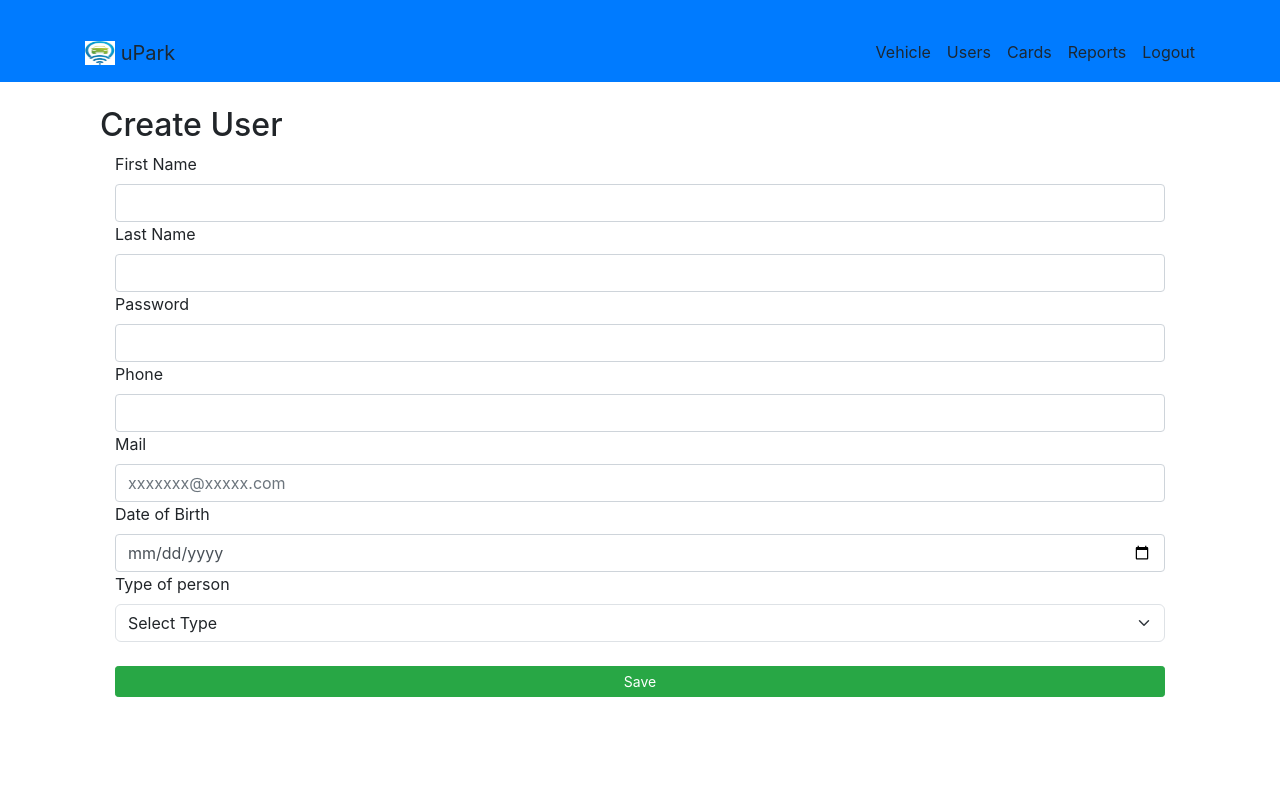
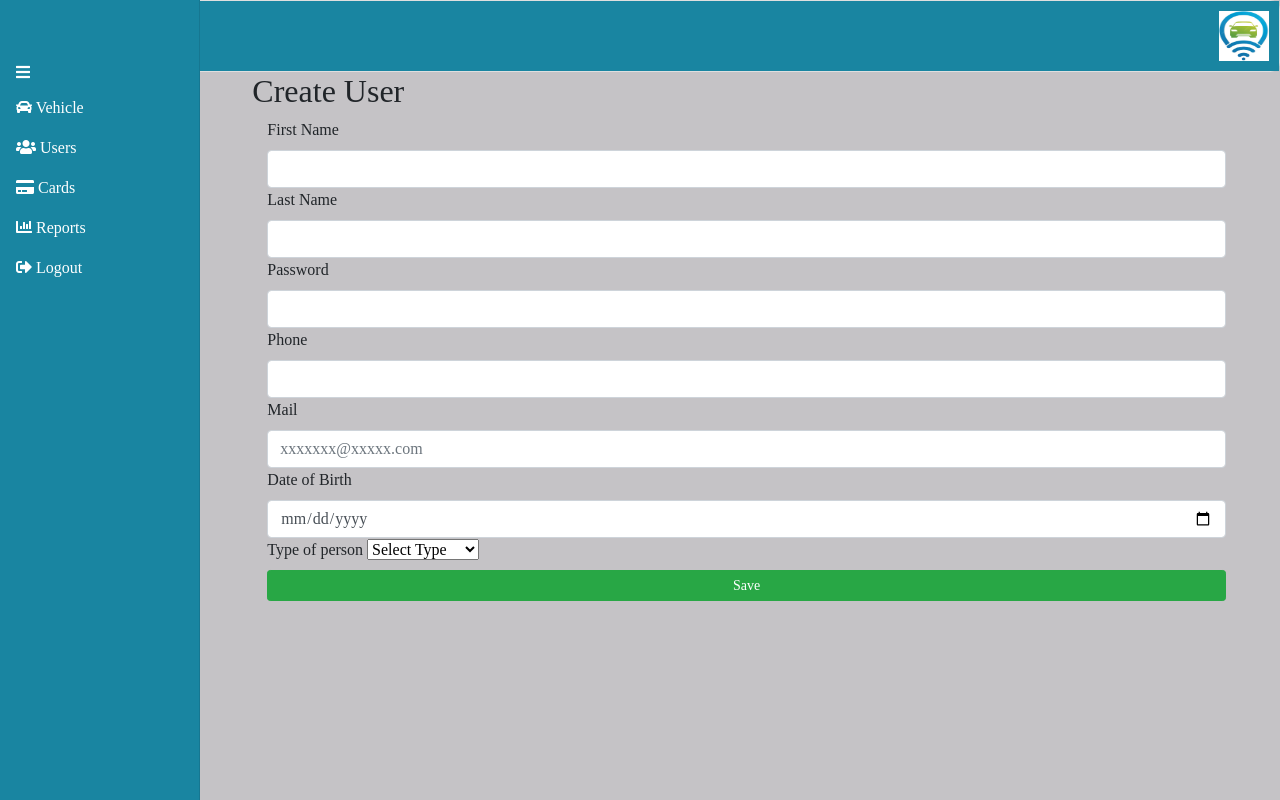
Before and after one commit to jmonto98/uPark, a Django app: page /adminuser/ in a window 1280 px wide. Run offline with Django 5.2, Linux system fonts and the light colour scheme; some libraries are stand-ins or nearby versions.

Commit message:
Stilo de Admin

```diff
--- a/uparkapp/templates/navigator.html
+++ b/uparkapp/templates/navigator.html
@@ -1,44 +1,169 @@
 <html>
   {% load static %}
+
+
  <head>
+  <meta charset="UTF-8">
+  <meta name="viewport" content="width=device-width, initial-scale=1.0">
   <title>{% block title %}uPark {% endblock %} </title>
-    <link href="https://cdn.jsdelivr.net/npm/bootstrap@5.3.3/dist/css/bootstrap.min.css" rel="stylesheet" integrity="sha384-QWTKZyjpPEjISv5WaRU9OFeRpok6YctnYmDr5pNlyT2bRjXh0JMhjY6hW+ALEwIH" crossorigin="anonymous">
-    <link rel="stylesheet" href="https://cdn.jsdelivr.net/npm/bootstrap@4.5.2/dist/css/bootstrap.min.css" integrity="sha384-JcKb8q3iqJ61gNV9KGb8thSsNjpSL0n8PARn9HuZOnIxN0hoP+VmmDGMN5t9UJ0Z" crossorigin="anonymous">
-    <script src="https://cdn.jsdelivr.net/npm/bootstrap@5.3.3/dist/js/bootstrap.bundle.min.js" integrity="sha384-YvpcrYf0tY3lHB60NNkmXc5s9fDVZLESaAA55NDzOxhy9GkcIdslK1eN7N6jIeHz" crossorigin="anonymous"></script>
+  <link rel="stylesheet" href="https://stackpath.bootstrapcdn.com/bootstrap/4.5.2/css/bootstrap.min.css">
+  <link rel="stylesheet" href="https://cdnjs.cloudflare.com/ajax/libs/font-awesome/5.15.1/css/all.min.css">
 
+  <style>
+    body {
+      font-family: Rajdhani !important;
+      background-color: #C5C3C6; /* Cambia este valor al código del color deseado */
+    }
+    header {
+      display: flex;
+      justify-content: space-between;
+      align-items: center;
+      padding: 10px 20px;
+      background-color: #1985A1;
+      border:0px !important ;
+
+    }
+    .card {
+      border-radius: .60rem;
+    }
+
+   .logo img {
+      width: 50px; /* Ajusta el tamaño de la imagen según necesites */
+      height: 50px;
+    }
+
+    header,nav,section,
+    footer {
+      border: 0px;
+      padding: 10px;
+    }
+
+    nav {
+      width: 200px;
+      float: right;
+    }
+    section {
+      clear: both;
+    }
+    .btn-primary {
+      display: inline-block;
+      margin: 5px;
+      padding: 5px 10px;
+      background: #1985A1 !important;
+    }
+    .btn-primary:hover {
+      background: #4C5C68 !important;
+  }
+    .container {
+      flex-wrap: nowrap | wrap | wrap-reverse;
+    }
+    .card-title{
+      text-align: start;
+      transition-property: opacity, transform;
+      font-family: Rajdhani !important;
+      font-weight: 300;
+      font-style: normal;
+      font-stretch: normal;
+      font-optical-sizing: auto;
+      line-height: initial;
+      opacity: 1;
+      transition-duration: 350ms;
+  }
+  .sidebar {
+    position: fixed;
+    top: 0;
+    bottom: 0;
+    left: 0;
+    z-index: 100;
+    padding: 48px 0 0;
+    box-shadow: inset -1px 0 0 rgba(0, 0, 0, .1);
+    width: 200px; /* Ancho inicial */
+    transition: width 0.3s ease;
+  }
+
+  .sidebar.closed {
+    width: 48px; /* Ancho cuando está cerrado */
+  }
+
+  .sidebar-sticky {
+    position: relative;
+    top: 0;
+    height: calc(100vh - 48px);
+    padding-top: .5rem;
+    overflow-x: hidden;
+    overflow-y: auto;
+  }
+
+  .nav-link {
+    color: #fff !important;
+  }
+    .bg-primary {
+      background-color: #1985A1 !important;
+  }
+
+  </style>
 </head>
+
 <body>
-      <nav class="navbar bg-primary">
-        <div class="container mt-4">
-          <a class="navbar-brand" style="color: #1c2833" href="/admin">
-            <img src="{% static "images/logo.png"%}" alt="logo" width="30" height="24" class="d-inline-block align-text-top">
-            uPark
-          </a>
-          <div class="mb-lg-0">
-            <ul class="nav nav-underline">
+  <div class="card">
+    <header>
+      <div class="logo">Upark</div>
+      <div class="logo"><img src="{% static 'images/logo.png' %}" alt="Logo de Upark"></div>
+    </header>
+  </div>
+  <div class="container-fluid">
+    <div class="row">
+      <!-- Barra de navegación lateral -->
+      <nav class="col-md-2 bg-primary sidebar">
+        <div class="sidebar-sticky">
+          <ul class="nav flex-column">
             <li class="nav-item">
-                <a class="nav-link" style="color: #1c2833" href="/vehicle">Vehicle</a>
+              <a class="nav-link"> <i class="fas fa-bars"></i> </a>
             </li>
             <li class="nav-item">
-                <a class="nav-link" style="color: #1c2833" aria-current="page" href="/adminuser">Users</a>
+              <a class="nav-link" href="/vehicle"><i class="fas fa-car"></i> Vehicle</a>
             </li>
             <li class="nav-item">
-                <a class="nav-link" style="color: #1c2833" aria-current="page" href="/card">Cards</a>
+              <a class="nav-link" href="/adminuser"><i class="fas fa-users"></i> Users</a>
             </li>
             <li class="nav-item">
-                <a class="nav-link" style="color: #1c2833" aria-current="page" href="/admin">Reports</a>
+              <a class="nav-link" href="/card"><i class="fas fa-credit-card"></i> Cards</a>
             </li>
             <li class="nav-item">
-                <a class="nav-link" style="color: #1c2833" href="/">Logout</a>
+              <a class="nav-link" href="/admin"><i class="fas fa-chart-bar"></i> Reports</a>
+            </li>
+            <li class="nav-item">
+              <a class="nav-link" href="/"><i class="fas fa-sign-out-alt"></i> Logout</a>
             </li>
           </ul>
         </div>
-        </div>
       </nav>
-      <div class = "container py-4">
+
+      <!-- Contenido principal -->
+      <main role="main" class="col-md-10 ml-sm-auto col-lg-10 px-4">
         {% block body %}
         {% endblock %}
+      </main>
+    </div>
   </div>
 
+  <!-- Scripts de Bootstrap y FontAwesome -->
+  <script src="https://code.jquery.com/jquery-3.5.1.slim.min.js"></script>
+  <script src="https://cdn.jsdelivr.net/npm/@popperjs/core@2.5.4/dist/umd/popper.min.js"></script>
+  <script src="https://stackpath.bootstrapcdn.com/bootstrap/4.5.2/js/bootstrap.min.js"></script>
+  <script>
+    // Script para abrir y cerrar la barra lateral
+    $(document).ready(function() {
+      $('.sidebarToggle').click(function() {
+        $('.sidebar').toggleClass('closed');
+        if ($('.sidebar').hasClass('closed')) {
+          $('.sidebar').css('width', '48px');
+        } else {
+          $('.sidebar').css('width', '200px');
+        }
+      });
+    });
+  </script>
 </body>
+
 </html>
--- a/uparkapp/templates/welcome.html
+++ b/uparkapp/templates/welcome.html
@@ -121,7 +121,7 @@
         <div class="card" style="width: 40rem;">
           <div style="height: 550px; width: 100%;" class="card-body">
             <div style="height: 500px; width: 100%;">
-              <h2>List pay</h2>
+              <h2>List of pays</h2>
               <div style="overflow-y: scroll; height: calc(100% - 40px);">
                 {% for LisPay in Viewpay %}
                   <div style="display: flex; border-bottom: 1px solid #ccc; padding: 8px;">
--- a/uparkapp/views.py
+++ b/uparkapp/views.py
@@ -208,7 +208,7 @@ def welcome (request):
 def Viewpay(request):
     IdPerson = request.GET.get('idPerson')
     if (IdPerson):
-        paylist=Pay.objects.filter(idPerson_id=IdPerson).order_by("idPay")
+        paylist = Pay.objects.filter(idPerson_id=IdPerson).order_by("-idPay")
         return render(request,'welcome.html',{"Viewpay":paylist})
     else:
          return render (request, 'errors.html',{"error": "no entro"})
```
Also changed, not shown: uparkapp/templates/admin.html (+22 -5 lines). Lines whose indentation alone changed are shown as unchanged.
